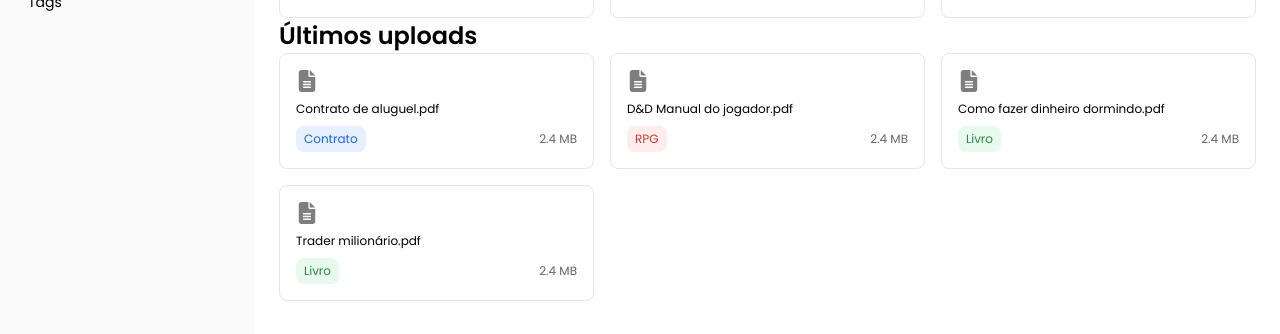
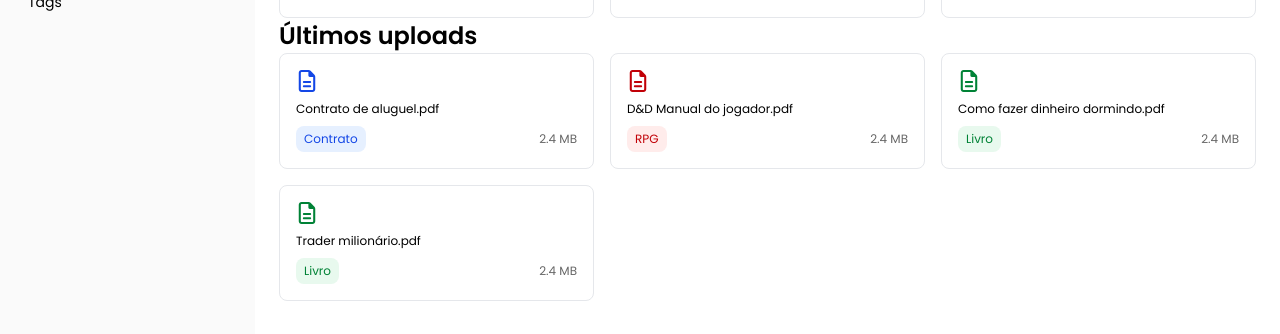
Before and after one commit to GustavoEmanuelGM/-document-rag-chat-front, a React (Vite) app: page / in a window 1280 px wide. Shown: the part 237-571 px from the top of the page. Built offline with nearby package versions, Linux system fonts and the light colour scheme.

Commit message:
update files color icons

```diff
--- a/src/components/UploadCard.jsx
+++ b/src/components/UploadCard.jsx
@@ -2,13 +2,13 @@ import CardBase from "../components/Cards/CardBase"
 import Tags from "../pages/Tags"
 import styles from "./UploadCard.module.css";
 
-import { FaFileLines } from "react-icons/fa6"
+import { FaRegFileLines } from "react-icons/fa6";
 
  function UploadCard({ name, tag, size }) {
   return (
     <CardBase>
        <div className={styles.container}>
-        <FaFileLines className={styles.icon} />
+        <FaRegFileLines className={`${styles.icon} ${styles[tag.toLowerCase()]}`} />
         <p className={styles.name}>{name}</p>
         <div className={styles.info}>
 
--- a/src/components/UploadCard.module.css
+++ b/src/components/UploadCard.module.css
@@ -14,8 +14,10 @@
 
 .icon {
   font-size: 22px;
-  opacity: 0.5;
+
 }
+
+
 
 .name {
   font-size: 12px;
@@ -28,3 +30,18 @@
   opacity: 0.6;
   white-space: nowrap;
 }
+
+
+
+/* Cores por tipo */
+.rpg {
+  color: #C10007;
+}
+
+.livro {
+  color: #008236;
+}
+
+.contrato {
+  color: #1447E6;
+}
--- a/src/pages/Tags/Tags.module.css
+++ b/src/pages/Tags/Tags.module.css
@@ -7,20 +7,21 @@
   padding: 4px 8px;
   border-radius: 8px;
   font-weight: 500;
+
 }
 
 
 .contrato {
   background: #e6f0ff;
-  color: #2264e5;
+  color: #1447E6;
 }
 
 .livro {
   background: #e8f9ee;
-  color: #2b8a47;
+  color: #008236;
 }
 
 .rpg {
   background: #ffeceb;
-  color: #c53d38;
+  color: #C10007;
 }
```
